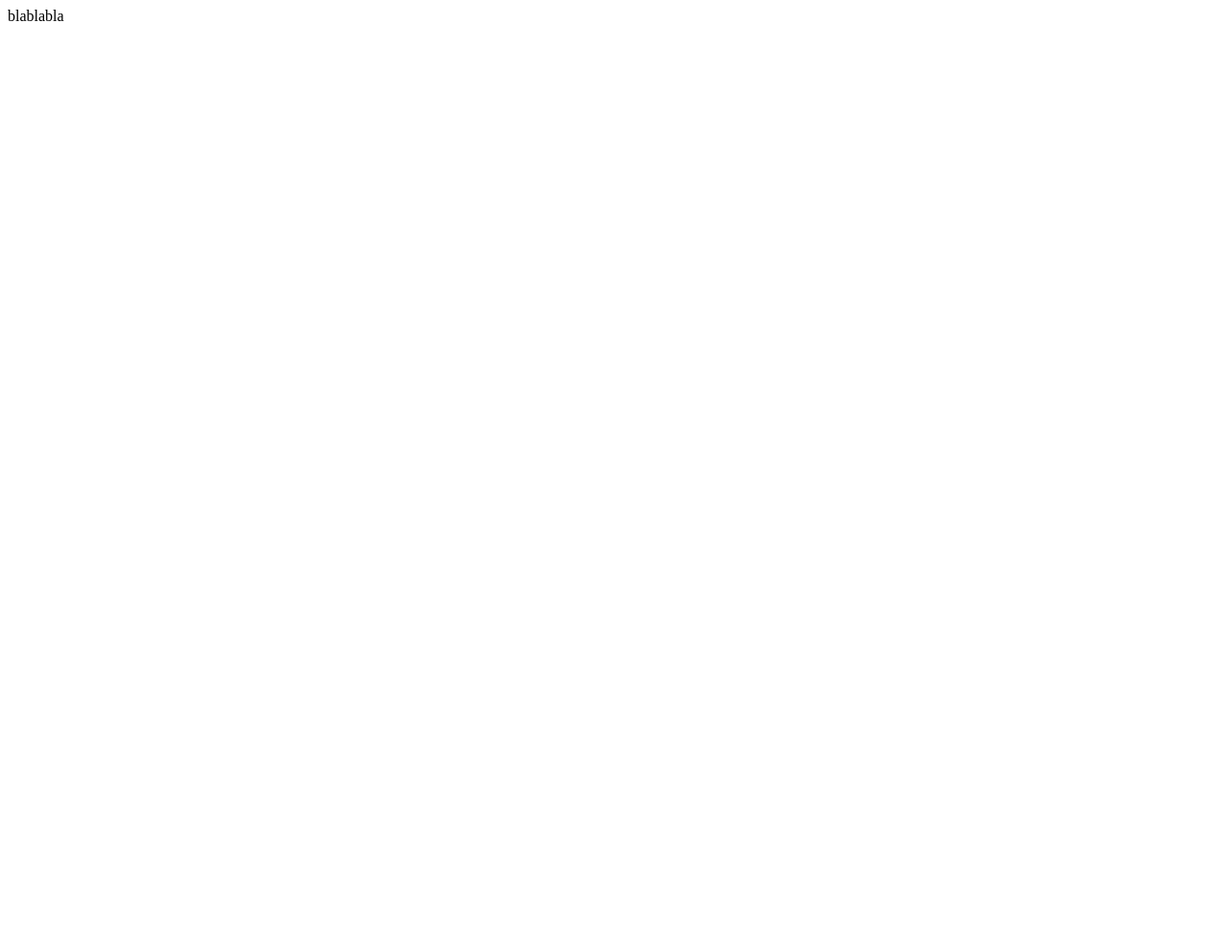
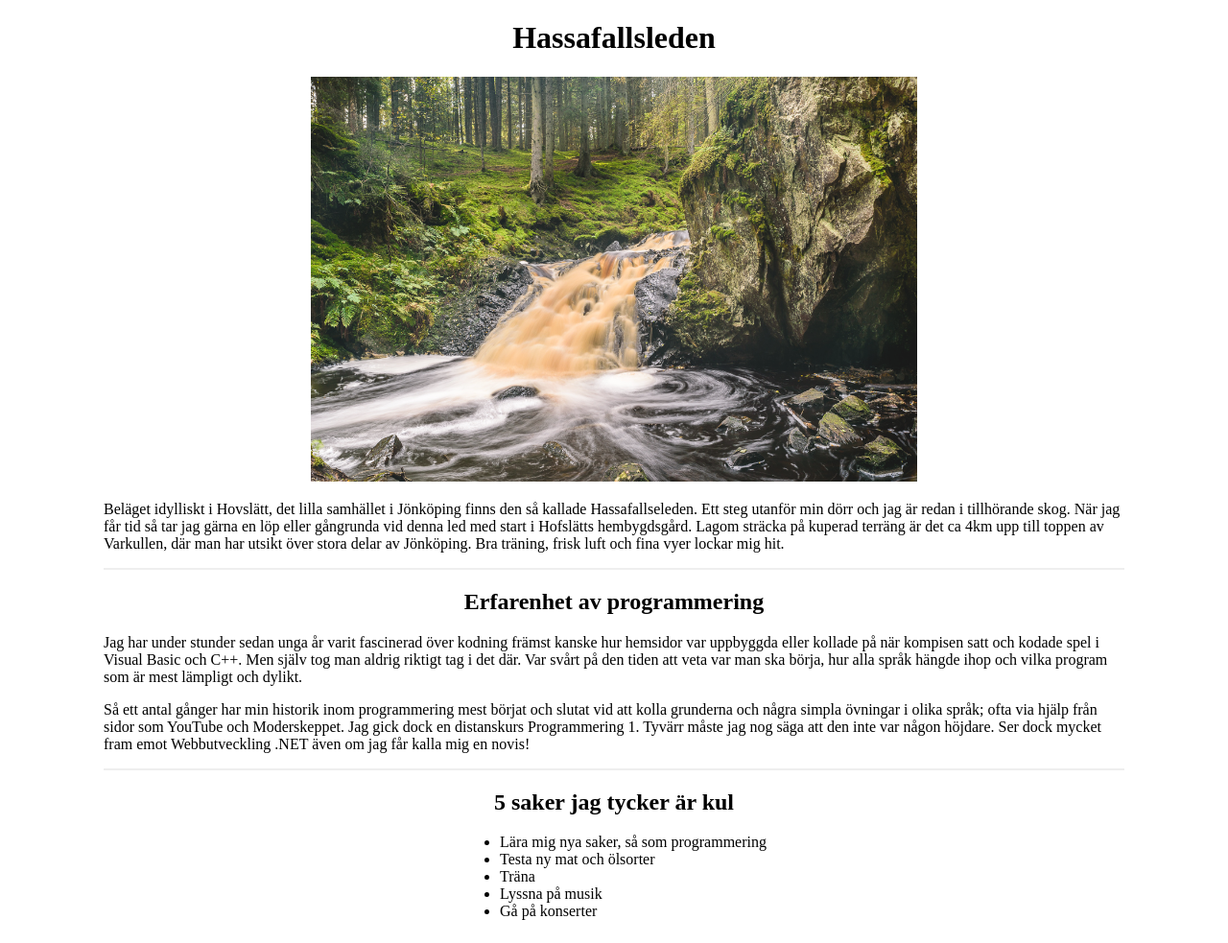
Before and after one commit to maakusj/html-hello-world, a plain HTML site: page index.html in a window 1280 px wide. Shown: the whole page at 96% size. Before the commit the page ends 800 px from the top, so only its background shows below. Drawn offline with Linux system fonts and the light colour scheme.

Commit message:
Allt inbakat

```diff
--- a/index.html
+++ b/index.html
@@ -1 +1,43 @@
-blablabla
+<!DOCTYPE html>
+<html lang="sv-SE">
+
+<head>
+    <meta charset="UTF-8">
+    <meta name="viewport" content="width=device-width, initial-scale=1.0">
+    <title>Om mig</title>
+    <link rel="stylesheet" href="styles.css">
+</head>
+
+<body>
+    <div>
+        <h1>Hassafallsleden</h1>
+        <img src="/images/hassafallen.jpg" alt="Bild på ett vattenfall vid Hassafallsleden">
+        <p>Beläget idylliskt i Hovslätt, det lilla samhället i Jönköping finns den så kallade Hassafallseleden. Ett steg
+            utanför min dörr och jag är redan i tillhörande skog. När jag får tid så tar jag gärna en löp eller
+            gångrunda vid denna led med start i Hofslätts hembygdsgård. Lagom sträcka på kuperad terräng är det ca 4km
+            upp till toppen av Varkullen, där man har utsikt över stora delar av Jönköping. Bra träning, frisk luft och
+            fina vyer lockar mig hit.</p>
+        <hr>
+        <h2>Erfarenhet av programmering</h2>
+        <p>Jag har under stunder sedan unga år varit fascinerad över kodning främst kanske hur hemsidor var uppbyggda
+            eller kollade på när kompisen satt och kodade spel i Visual Basic och C++. Men själv tog man aldrig riktigt
+            tag i det där. Var svårt på den tiden att veta var man ska börja, hur alla språk hängde ihop och vilka
+            program som är mest lämpligt och dylikt.</p>
+        <p>Så ett antal gånger har min historik inom programmering mest börjat
+            och slutat vid att kolla grunderna och några simpla övningar i olika språk; ofta via hjälp från sidor som
+            YouTube och Moderskeppet. Jag gick dock en distanskurs Programmering 1. Tyvärr måste jag nog säga att
+            den inte var någon höjdare. Ser dock mycket fram emot Webbutveckling .NET även om jag får kalla mig
+            en novis!</p>
+        <hr>
+        <h3>5 saker jag tycker är kul</h3>
+        <ul>
+            <li>Lära mig nya saker, så som programmering</li>
+            <li>Testa ny mat och ölsorter</li>
+            <li>Träna</li>
+            <li>Lyssna på musik</li>
+            <li>Gå på konserter</li>
+        </ul>
+    </div>
+</body>
+
+</html>
--- /dev/null
+++ b/styles.css
@@ -0,0 +1,34 @@
+div {
+    text-align: center;
+}
+
+h3 {
+    /* Same size as h2, but didn't want to use that element for SEO purposes maybe */
+    font-size: 1.5em;
+    margin-top: 0.83em;
+    margin-bottom: 0.83em;
+}
+
+img {
+    width: 50%;
+    opacity: 0.9;
+}
+
+p {
+    text-align: left;
+    margin-right: 100px;
+    margin-left: 100px;
+}
+
+hr {
+    border: 1px solid #eee;
+    margin-right: 100px;
+    margin-left: 100px;
+}
+
+ul {
+    display: inline-block;
+    /* top and bottom margins respected compared to just inline; and compared to block it doesn't add any line-break after the element */
+    text-align: left;
+    margin-top: 0px;
+}
```
Also changed, not shown: images/hassafallen.jpg (added).
